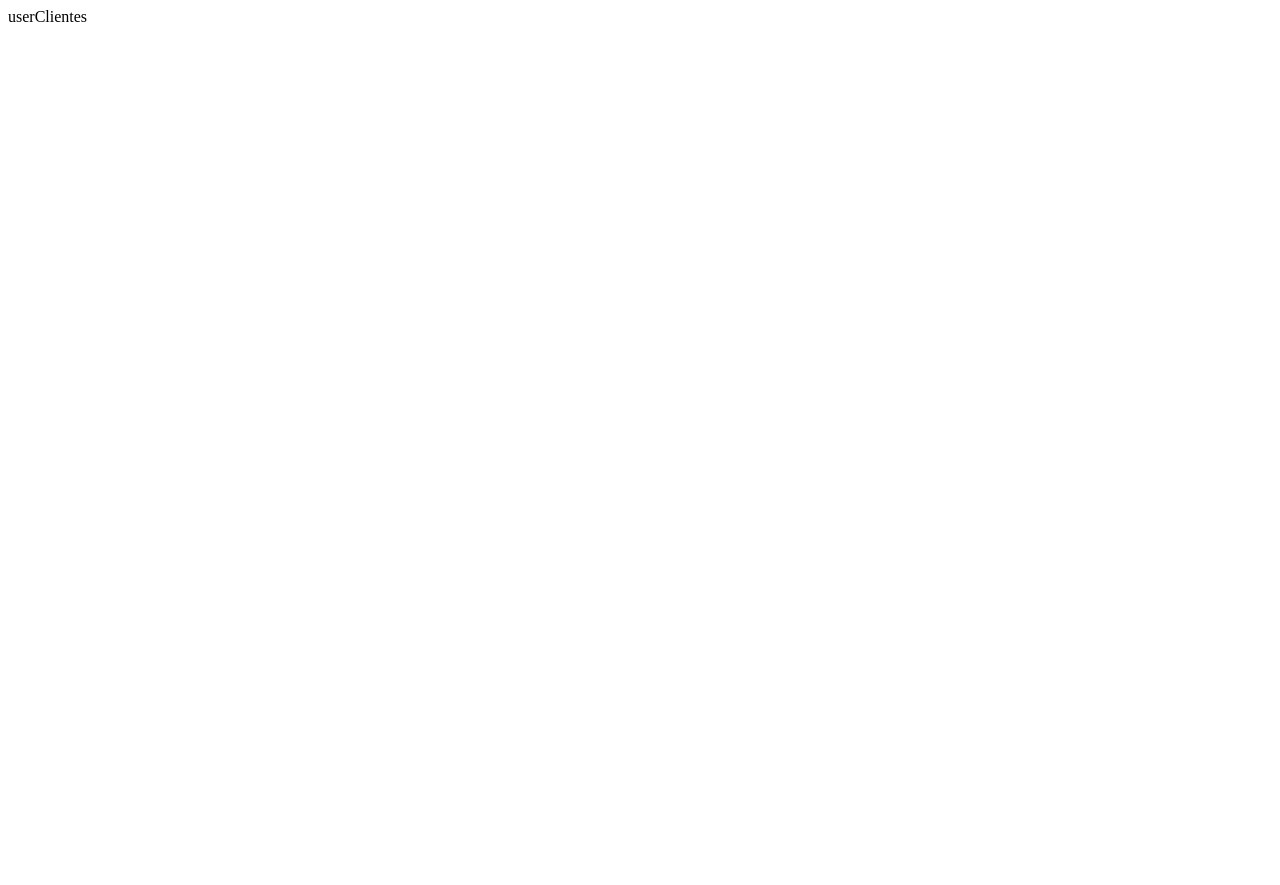
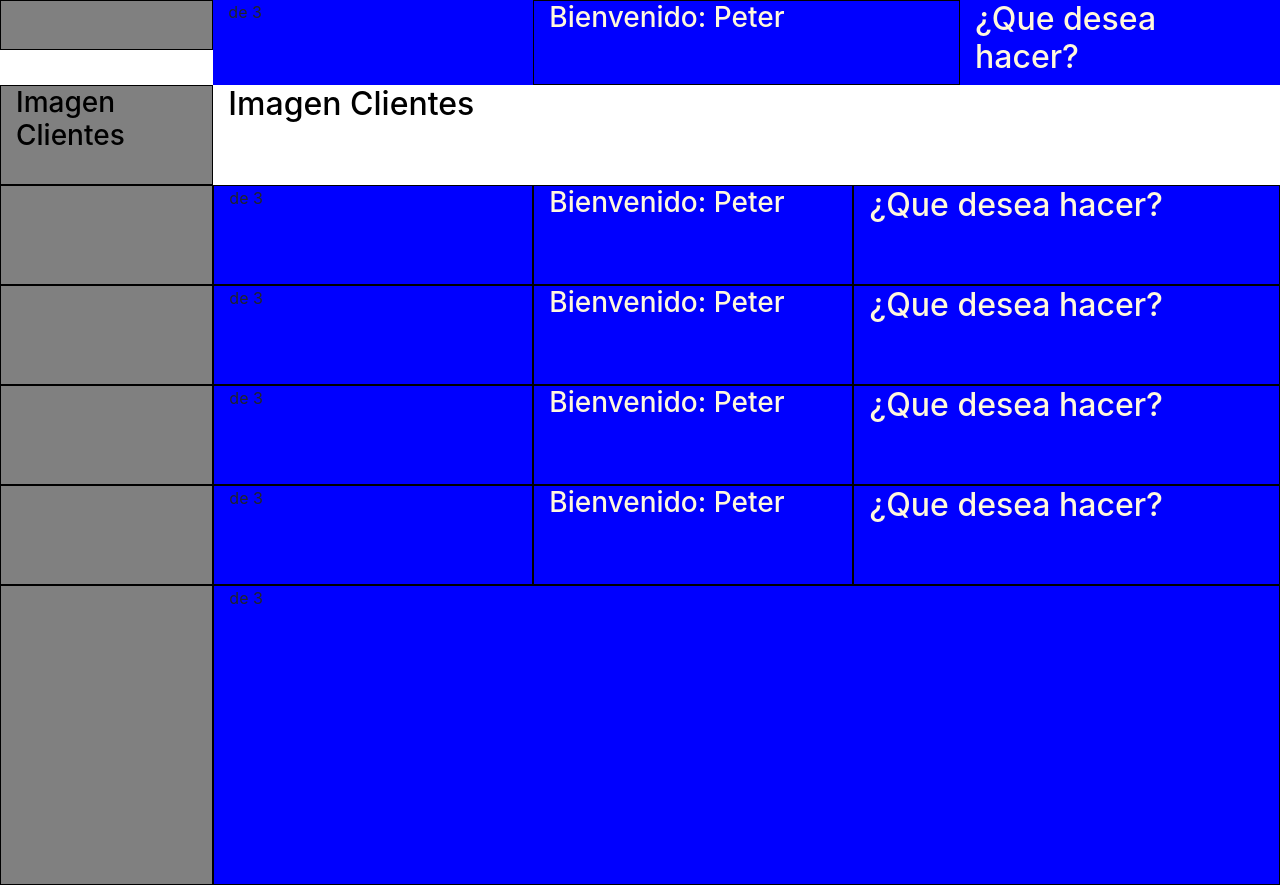
Before and after one commit to Peta-hub/puntoWeb, a Django app: page /clientes in a window 1280 px wide. Before the commit the page is almost empty. Before the commit the page ends 22 px from the top, so only its background shows below. Run offline with Django 3.2, Linux system fonts and the light colour scheme; some libraries are stand-ins or nearby versions.

Commit message:
Archivo requirements

```diff
--- a/puntoWeb/puntoVenta/templates/puntoVentaTemplates/userClientes.html
+++ b/puntoWeb/puntoVenta/templates/puntoVentaTemplates/userClientes.html
@@ -1,12 +1,79 @@
 <!DOCTYPE html>
 <html lang="en">
+    <link rel="stylesheet" href="https://maxcdn.bootstrapcdn.com/bootstrap/4.0.0/css/bootstrap.min.css" integrity="sha384-Gn5384xqQ1aoWXA+058RXPxPg6fy4IWvTNh0E263XmFcJlSAwiGgFAW/dAiS6JXm" crossorigin="anonymous">
 <head>
     <meta charset="UTF-8">
-    <title>userClientes</title>
+    <meta name="viewport" content="width=device-width, initial-scale=1.0">
+    <title>User Clientes</title>
 </head>
 <body>
 
-userClientes
+   <!--Parte superior -->
+
+   <div class="container-fluid"> <!--Cointainer fluid usa toda la pantalla para las regillas-->
+
+        <div class="row">
+            <div class="col-md-2" style="border: 1px solid #000; background-color: gray; height: 50px;" ></div>
+            <div class="col-md-3" style="background-color: blue;">de 3</div>
+            <div class="col-md-4" style="border: 1px solid #000; background-color: blue;"><h3 style="color: cornsilk;">Bienvenido: Peter</h3></div>
+            <div class="col-md-3" style="background-color: blue;"><h2 style="color: cornsilk;">¿Que desea hacer?</h2></div>
+          </div>
+
+    <!--primeras filas -->
+
+    <div class="row">
+        <div class="col-md-2" style="border: 1px solid #000; background-color: gray; height: 100px;"><h3 style="color: black;">Imagen Clientes</h3></div>
+        <div class="col-md-10" style="background-color: white;"><h2 style="color: black;">Imagen Clientes</h2></div>
+      </div>
+
+      <!--Segundas filas-->
+
+      <div class="row">
+        <div class="col-md-2" style="border: 1px solid #000; background-color: gray; height: 100px;" ></div>
+        <div class="col-md-3" style="border: 1px solid #000; background-color: blue;">de 3</div>
+        <div class="col-md-3" style="border: 1px solid #000; background-color: blue;"><h3 style="color: cornsilk;">Bienvenido: Peter</h3></div>
+        <div class="col-md-4" style="border: 1px solid #000; background-color: blue;"><h2 style="color: cornsilk;">¿Que desea hacer?</h2></div>
+      </div>
+
+      <!--Terceras filas-->
+
+      <div class="row">
+        <div class="col-md-2" style="border: 1px solid #000; background-color: gray; height: 100px;" ></div>
+        <div class="col-md-3" style="border: 1px solid #000; background-color: blue;">de 3</div>
+        <div class="col-md-3" style="border: 1px solid #000; background-color: blue;"><h3 style="color: cornsilk;">Bienvenido: Peter</h3></div>
+        <div class="col-md-4" style="border: 1px solid #000; background-color: blue;"><h2 style="color: cornsilk;">¿Que desea hacer?</h2></div>
+      </div>
+
+      <!--Cuartas filas-->
+
+      <div class="row">
+        <div class="col-md-2" style="border: 1px solid #000; background-color: gray; height: 100px;" ></div>
+        <div class="col-md-3" style="border: 1px solid #000; background-color: blue;">de 3</div>
+        <div class="col-md-3" style="border: 1px solid #000; background-color: blue;"><h3 style="color: cornsilk;">Bienvenido: Peter</h3></div>
+        <div class="col-md-4" style="border: 1px solid #000; background-color: blue;"><h2 style="color: cornsilk;">¿Que desea hacer?</h2></div>
+      </div>
+
+      <!--Quinta fila-->
+
+      <div class="row">
+        <div class="col-md-2" style="border: 1px solid #000; background-color: gray; height: 100px;" ></div>
+        <div class="col-md-3" style="border: 1px solid #000; background-color: blue;">de 3</div>
+        <div class="col-md-3" style="border: 1px solid #000; background-color: blue;"><h3 style="color: cornsilk;">Bienvenido: Peter</h3></div>
+        <div class="col-md-4" style="border: 1px solid #000; background-color: blue;"><h2 style="color: cornsilk;">¿Que desea hacer?</h2></div>
+      </div>
+
+      <!-- Ultima fila  -->
+
+      <div class="row">
+        <div class="col-md-2" style="border: 1px solid #000; background-color: gray; height: 300px;" ></div>
+        <div class="col-md-10" style="border: 1px solid #000; background-color: blue;">de 3</div>
+      </div>
+
+   </div>
+
+    <script src="https://code.jquery.com/jquery-3.2.1.slim.min.js" integrity="sha384-KJ3o2DKtIkvYIK3UENzmM7KCkRr/rE9/Qpg6aAZGJwFDMVNA/GpGFF93hXpG5KkN" crossorigin="anonymous"></script>
+<script src="https://cdnjs.cloudflare.com/ajax/libs/popper.js/1.12.9/umd/popper.min.js" integrity="sha384-ApNbgh9B+Y1QKtv3Rn7W3mgPxhU9K/ScQsAP7hUibX39j7fakFPskvXusvfa0b4Q" crossorigin="anonymous"></script>
+<script src="https://maxcdn.bootstrapcdn.com/bootstrap/4.0.0/js/bootstrap.min.js" integrity="sha384-JZR6Spejh4U02d8jOt6vLEHfe/JQGiRRSQQxSfFWpi1MquVdAyjUar5+76PVCmYl" crossorigin="anonymous"></script>
 
 </body>
 </html>
--- /dev/null
+++ b/puntoWeb/requirements.txt
@@ -0,0 +1,2 @@
+Django==3.1.3
+mysqlclient==2.0.1
```
